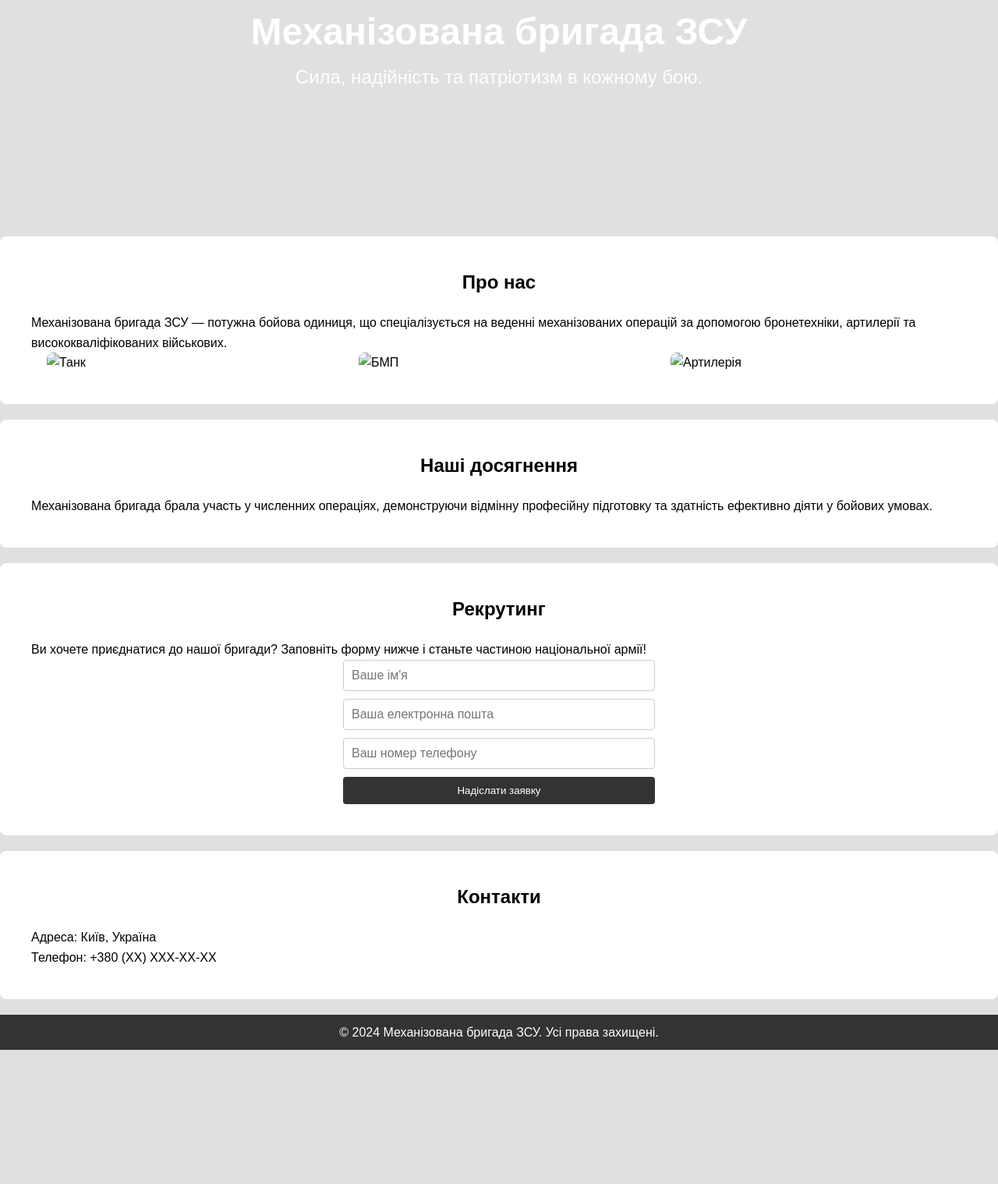
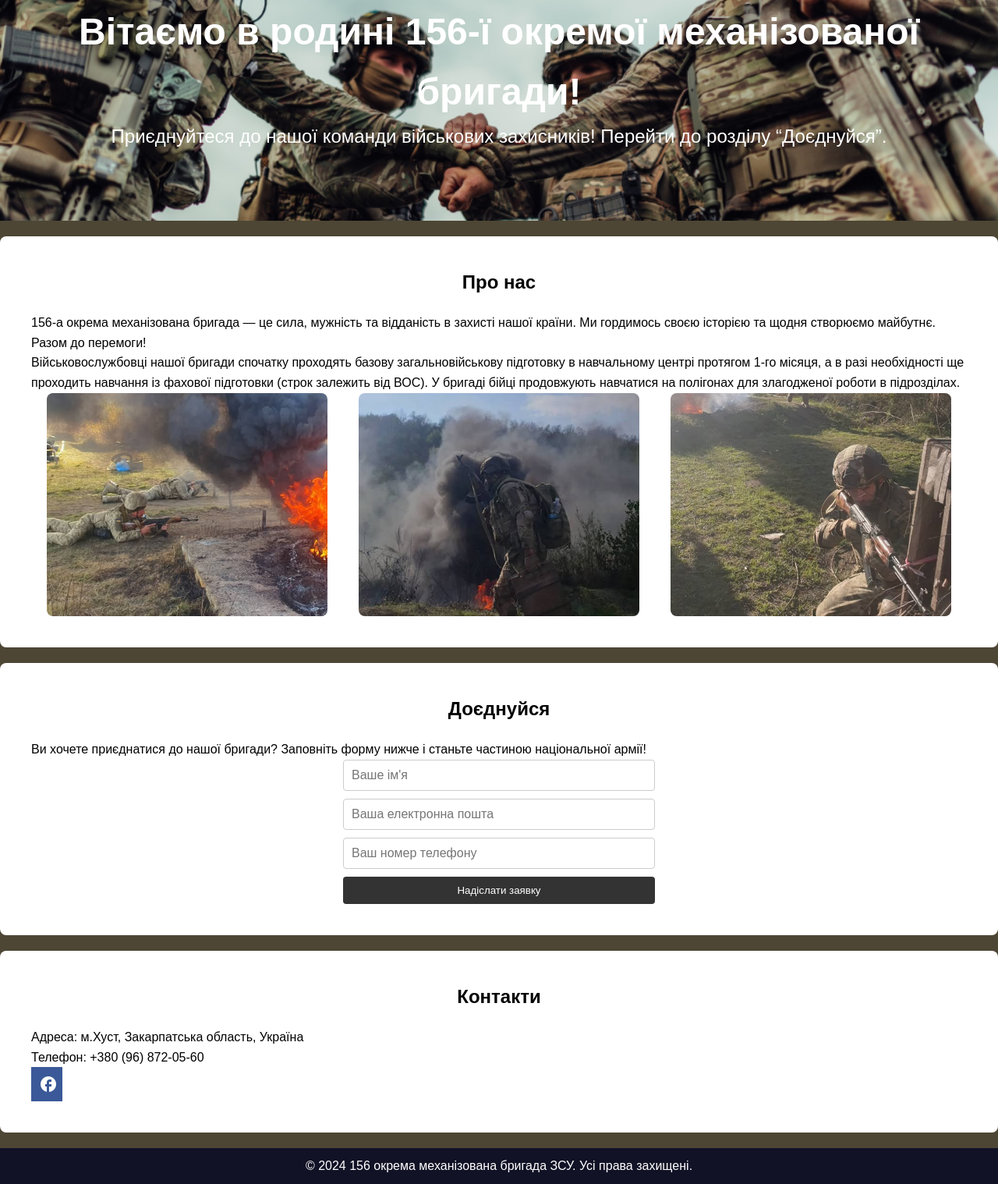
Before and after one commit to VitaliiBondar/156-main, a plain HTML site: page index.html in a window 1280 px wide. Shown: the part 166-1684 px from the top of the page at 78% size. Before the commit the page ends 1512 px from the top, so only its background shows below. Drawn offline with Linux system fonts and the light colour scheme.

Commit message:
add inages

```diff
--- a/index.html
+++ b/index.html
@@ -1,20 +1,25 @@
 <!DOCTYPE html>
 <html lang="uk">
+
 <head>
     <meta charset="UTF-8">
     <meta name="viewport" content="width=device-width, initial-scale=1.0">
     <title>Механізована бригада ЗСУ</title>
     <link rel="stylesheet" href="styles.css">
+    <link rel="stylesheet" href="https://fonts.googleapis.com/icon?family=Material+Icons" />
 </head>
+
 <body>
     <!-- Головна навігація -->
     <header>
         <nav>
+            <!-- <a href="#top">
+                <img width="160" height="190" src="logo.jpg" alt=""> </a> -->
             <ul>
                 <li><a href="#home">Головна</a></li>
                 <li><a href="#about">Про нас</a></li>
-                <li><a href="#achievements">Наші досягнення</a></li>
-                <li><a href="#recruiting">Рекрутинг</a></li>
+                <!-- <li><a href="#achievements">Наші досягнення</a></li> -->
+                <li><a href="#recruiting">Доєднуйся</a></li>
                 <li><a href="#contact">Контакти</a></li>
             </ul>
         </nav>
@@ -23,31 +28,42 @@
     <!-- Головна сторінка -->
     <section id="home" class="hero">
         <div class="hero-text">
-            <h1>Механізована бригада ЗСУ</h1>
-            <p>Сила, надійність та патріотизм в кожному бою.</p>
+            <h1>Вітаємо в родині 156-ї окремої механізованої бригади!</h1>
+
+            <p>Приєднуйтеся до нашої команди військових захисників! Перейти до розділу “Доєднуйся”.</p>
         </div>
     </section>
 
     <!-- Про нас -->
     <section id="about" class="section">
         <h2>Про нас</h2>
-        <p>Механізована бригада ЗСУ — потужна бойова одиниця, що спеціалізується на веденні механізованих операцій за допомогою бронетехніки, артилерії та висококваліфікованих військових.</p>
+        <p>156-а окрема механізована бригада — це сила, мужність та відданість в захисті нашої країни. Ми
+            гордимось своєю
+            історією та щодня створюємо майбутнє.
+
+            Разом до перемоги!</p>
+        <p>Військовослужбовці нашої бригади спочатку проходять базову загальновійськову підготовку в навчальному центрі
+            протягом
+            1-го місяця, а в разі необхідності ще проходить навчання із фахової підготовки (строк залежить від ВОС). У
+            бригаді бійці
+            продовжують навчатися на полігонах для злагодженої роботи в підрозділах.</p>
         <div class="images">
-            <img src="tank.jpg" alt="Танк">
-            <img src="bmp.jpg" alt="БМП">
-            <img src="artillery.jpg" alt="Артилерія">
+            <img src="bzvp-1.jpg" alt="Танк">
+            <img src="bzvp-2.jpg" alt="БМП">
+            <img src="bzvp-3.jpg" alt="Артилерія">
         </div>
     </section>
 
     <!-- Наші досягнення -->
-    <section id="achievements" class="section">
+    <!-- <section id="achievements" class="section">
         <h2>Наші досягнення</h2>
-        <p>Механізована бригада брала участь у численних операціях, демонструючи відмінну професійну підготовку та здатність ефективно діяти у бойових умовах.</p>
-    </section>
+        <p>Механізована бригада брала участь у численних операціях, демонструючи відмінну професійну підготовку та
+            здатність ефективно діяти у бойових умовах.</p>
+    </section> -->
 
     <!-- Рекрутинг -->
     <section id="recruiting" class="section">
-        <h2>Рекрутинг</h2>
+        <h2>Доєднуйся</h2>
         <p>Ви хочете приєднатися до нашої бригади? Заповніть форму нижче і станьте частиною національної армії!</p>
         <form action="/submit-form" method="post">
             <input type="text" name="full_name" placeholder="Ваше ім'я" required>
@@ -60,13 +76,15 @@
     <!-- Контакти -->
     <section id="contact" class="section">
         <h2>Контакти</h2>
-        <p>Адреса: Київ, Україна</p>
-        <p>Телефон: +380 (XX) XXX-XX-XX</p>
+        <p>Адреса: м.Хуст, Закарпатська область, Україна</p>
+        <p>Телефон: +380 (96) 872-05-60</p>
+        <i class="material-icons facebook">facebook</i>
     </section>
 
     <!-- Підвал -->
     <footer>
-        <p>&copy; 2024 Механізована бригада ЗСУ. Усі права захищені.</p>
+        <p>&copy; 2024 156 окрема механізована бригада ЗСУ. Усі права захищені.</p>
     </footer>
 </body>
+
 </html>
--- a/styles.css
+++ b/styles.css
@@ -7,11 +7,14 @@
 body {
     font-family: Arial, sans-serif;
     line-height: 1.6;
-    background-color: #e0e0e0;
+    background-color: #4d4634;
     overflow-x: hidden; /* Запобігає горизонтальному скролу */
+    margin: 0 auto;
+    max-width: 1440px;
 }
 
 header {
+    /* background-color: #f39200; */
     background-color: #333;
     color: #fff;
     padding: 10px 0;
@@ -39,7 +42,7 @@ header nav ul li a:hover {
 }
 
 .hero {
-    background: url('hero-bg.jpg') no-repeat center center/cover;
+    background: url("hero-bg.png") no-repeat center center/cover;
     height: 400px;
     text-align: center;
     color: #fff;
@@ -58,6 +61,7 @@ header nav ul li a:hover {
 
 .section {
     padding: 40px;
+    /* background-color: #f39200; */
     background-color: #fff;
     margin: 20px 0;
     border-radius: 8px;
@@ -120,7 +124,7 @@ form button:hover {
 }
 
 footer {
-    background-color: #333;
+    background-color: #111226;
     color: #fff;
     text-align: center;
     padding: 10px;
@@ -165,3 +169,15 @@ button {
     opacity: 0;
     animation: fadeInUp 1.5s ease-in-out forwards;
 }
+.material-icons {
+    padding: 10px;
+    font-size: 40px;
+    width: 40px;
+    text-decoration: none;
+    /* margin: 5px 80px; */
+}
+
+.facebook {
+    background: #3b5998;
+    color: white;
+}
```
Also changed, not shown: bzvp-1.jpg (added), bzvp-2.jpg (added), bzvp-3.jpg (added), hero-bg.png (added), logo.jpg (added).
